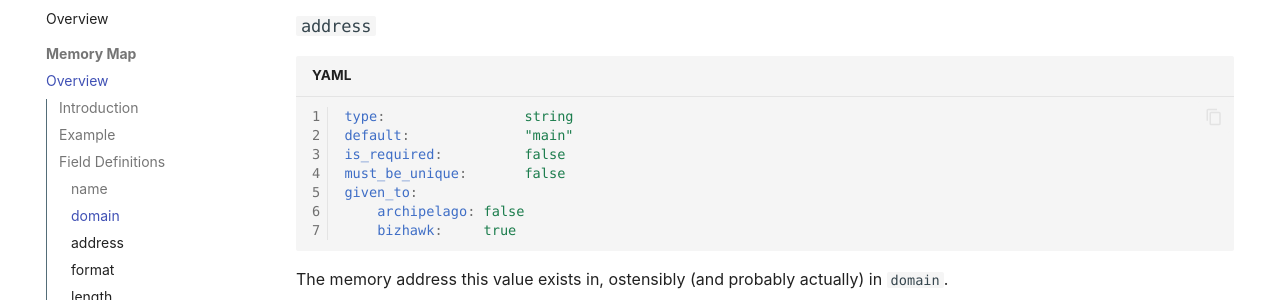
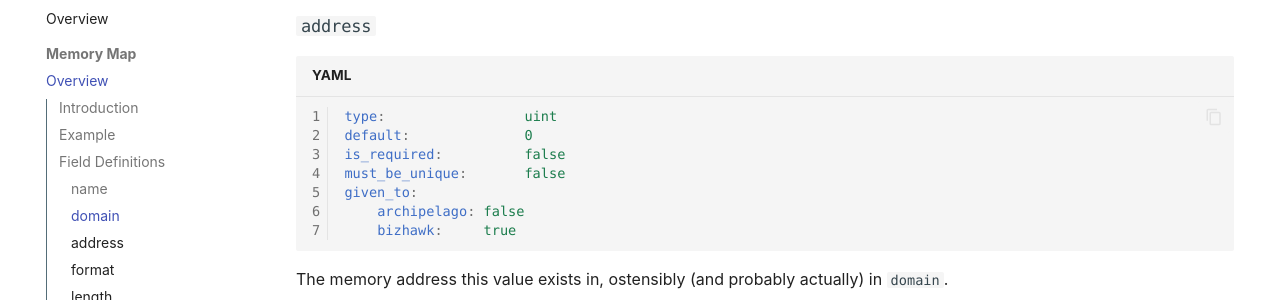
Before and after one commit to greysondn/appetite, an MkDocs documentation site: the page built from docs/memory_map/overview.md, in a window 1280 px wide and 900 px high, scrolled down 2013 px. Shown: the part 152-452 px from the top of the window. Built offline with MkDocs 1.6.1 and Material for MkDocs 9.7.7, drawn with Linux system fonts in a browser that asks for light colours; some web fonts are replaced; plug-ins that fetch from the network failed and are left out; comment, search, counter and statistics services are not loaded; the version menu is left out.

Commit message:
fix incorrect data due to copy/paste of boilerplate

````diff
--- a/docs/memory_map/overview.md
+++ b/docs/memory_map/overview.md
@@ -71,8 +71,8 @@ Whether this is required and the valid values for it will be platform-dependent.
 ## `address`
 
 ```yaml
-type:                 string
-default:              "main"
+type:                 uint
+default:              0
 is_required:          false
 must_be_unique:       false
 given_to:
````
